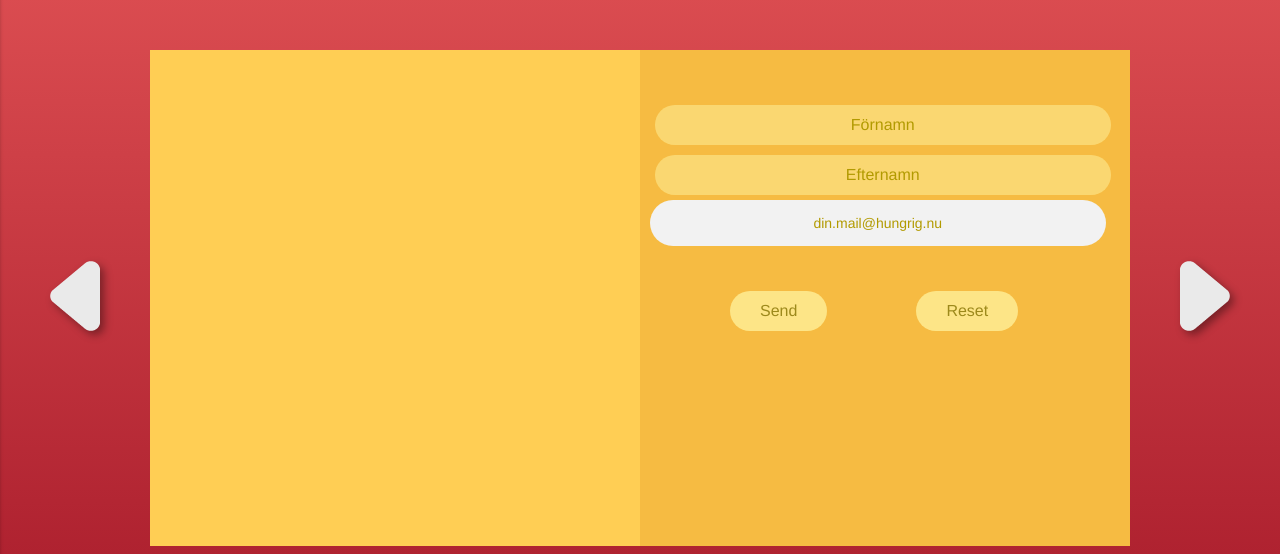
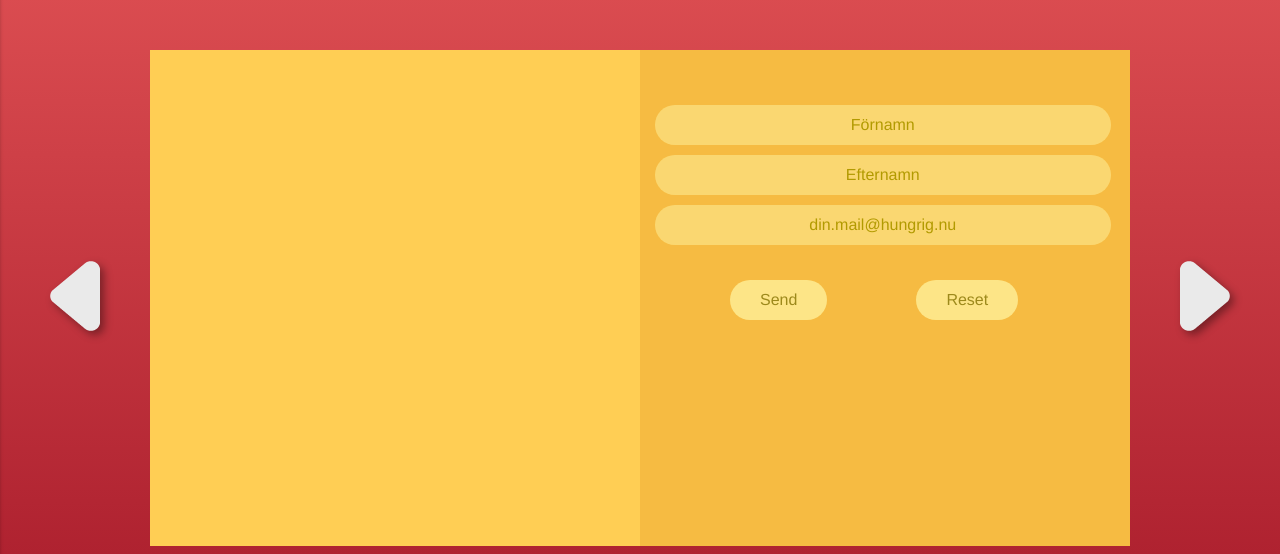
Before and after one commit to TheSwedishScout/pizzajakten, a PHP site: page /kassa.php in a window 1280 px wide. Shown: the part 246-800 px from the top of the page. Run offline with PHP 8.4, Linux system fonts and the light colour scheme; some libraries are stand-ins or nearby versions.

Commit message:
kassa-form styling

```diff
--- a/css/main.css
+++ b/css/main.css
@@ -530,7 +530,7 @@ input[type=submit], input[type=reset] {
 
 }
 
-input[type=text],[type="email"] {
+.kassa>input[type=text],.kassa>input[type="email"] {
 	background: rgba(255, 241, 153, 0.54);
 	border: none;
 	border-radius: 25px;
--- a/kassa.php
+++ b/kassa.php
@@ -10,7 +10,7 @@
 <main class="right kassa">
 	<h2></h2>
 
-		<form action="klar.php" method="POST">
+		<form class="kassa" action="klar.php" method="POST">
 		  <input type="text" name="firstname" placeholder="Förnamn">
 		  <input type="text" name="lastname" placeholder="Efternamn">
 		  <input type="email" name="mail" placeholder="din.mail@hungrig.nu">
```
